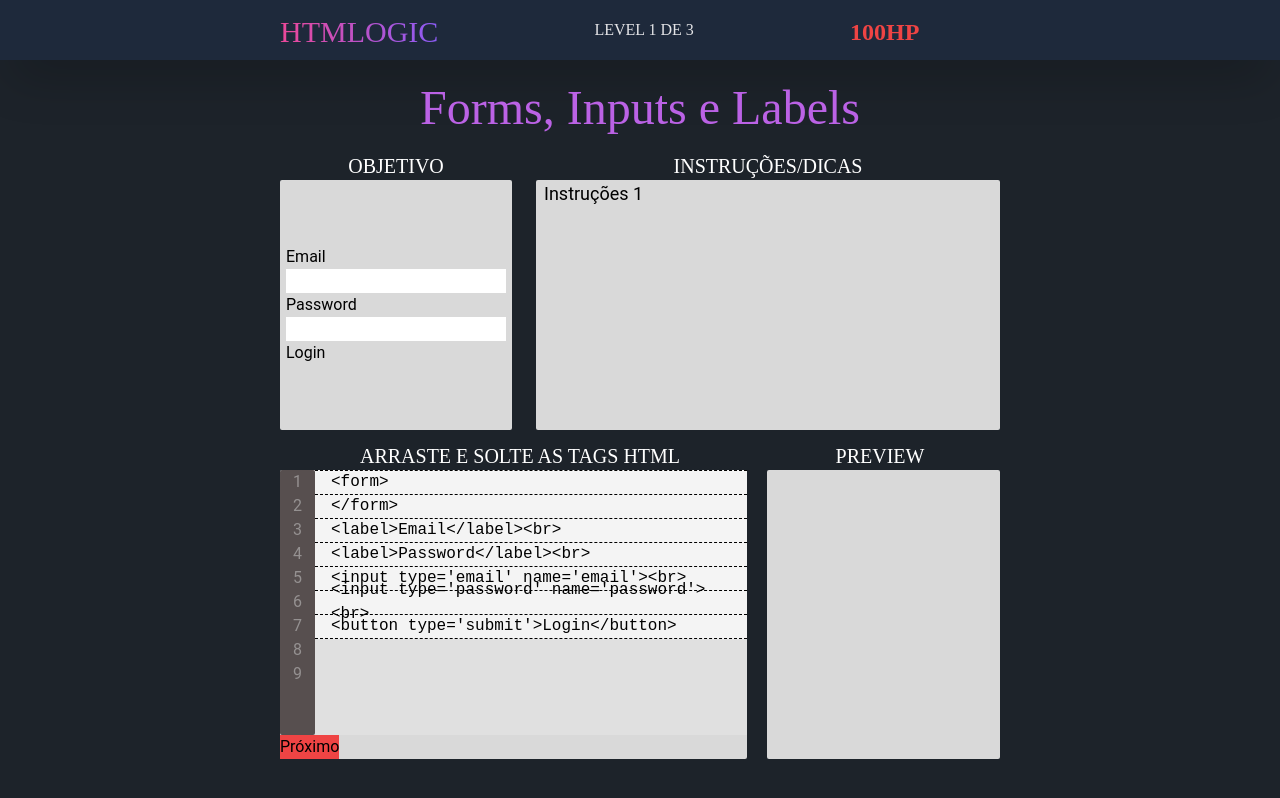
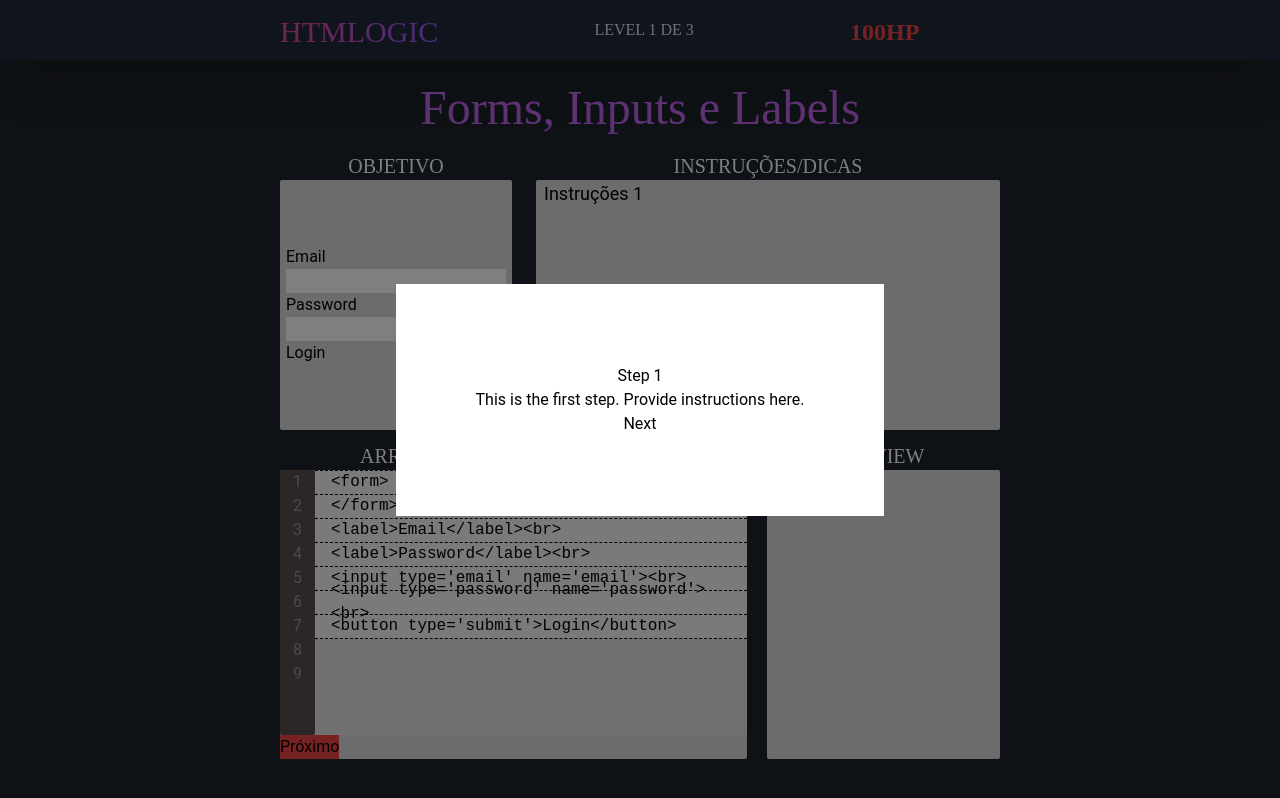
Before and after one commit to JoseVitorOliveira/HtmLogic, a React (Create React App) app: page / in a window 1280 px wide. Built offline with nearby package versions, Linux system fonts and the light colour scheme.

Commit message:
instructions modal added

```diff
--- a/src/App.tsx
+++ b/src/App.tsx
@@ -1,9 +1,11 @@
 import React from "react";
 import { Container } from "./components/Container";
+import GameInstructions from "./components/GameInstructions";
 
 function App() {
   return (
     <main>
+      <GameInstructions />
       <Container />
     </main>
   );
--- /dev/null
+++ b/src/components/GameInstructions.tsx
@@ -0,0 +1,63 @@
+import React, { useState, useEffect } from "react";
+
+const GameInstructions = () => {
+  const [dialogOpen, setDialogOpen] = useState(true);
+  const [currentStep, setCurrentStep] = useState(1);
+
+  useEffect(() => {
+    openDialog();
+    return () => {
+      // Clean up logic if needed
+    };
+  }, []);
+
+  const openDialog = () => {
+    setDialogOpen(true);
+    setCurrentStep(1);
+  };
+
+  const closeDialog = () => {
+    setDialogOpen(false);
+    // Reset any state or perform actions when the dialog is closed
+  };
+
+  const nextStep = () => {
+    if (currentStep < totalSteps) {
+      setCurrentStep(currentStep + 1);
+    } else {
+      closeDialog();
+    }
+  };
+
+  const totalSteps = 3;
+
+  return (
+    <>
+      {dialogOpen && (
+        <div className="fixed top-0 left-0 w-full h-full bg-black bg-opacity-50 flex items-center justify-center z-40">
+          <dialog
+            open={dialogOpen}
+            onClose={closeDialog}
+            className="bg-white p-20 rounded-8 text-center z-10 mx-auto max-w-screen-sm"
+          >
+            <h2>Step {currentStep}</h2>
+            {currentStep === 1 && (
+              <p>This is the first step. Provide instructions here.</p>
+            )}
+            {currentStep === 2 && (
+              <p>This is the second step. More instructions go here.</p>
+            )}
+            {currentStep === 3 && (
+              <p>This is the final step. Conclude your instructions.</p>
+            )}
+            <button onClick={nextStep}>
+              {currentStep < totalSteps ? "Next" : "Close"}
+            </button>
+          </dialog>
+        </div>
+      )}
+    </>
+  );
+};
+
+export default GameInstructions;
```
Also changed, not shown: toDo.txt (added).
